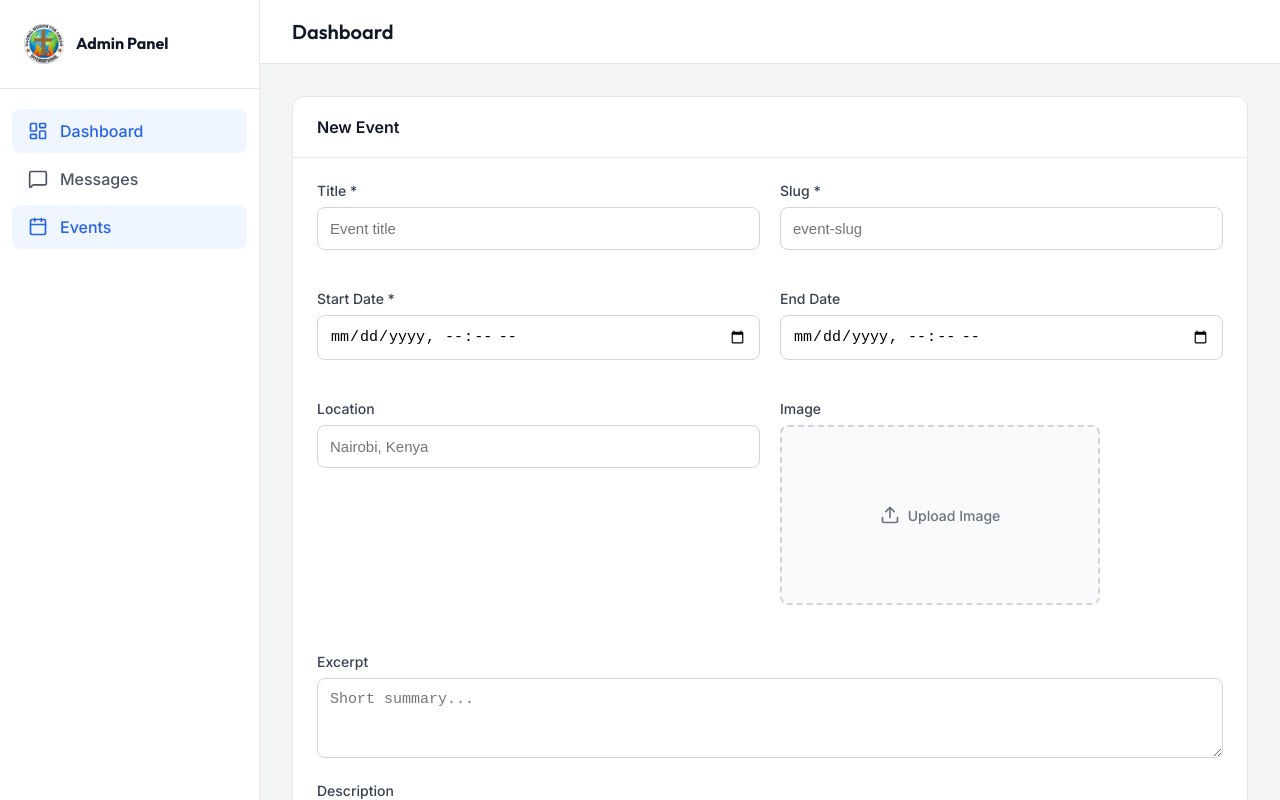
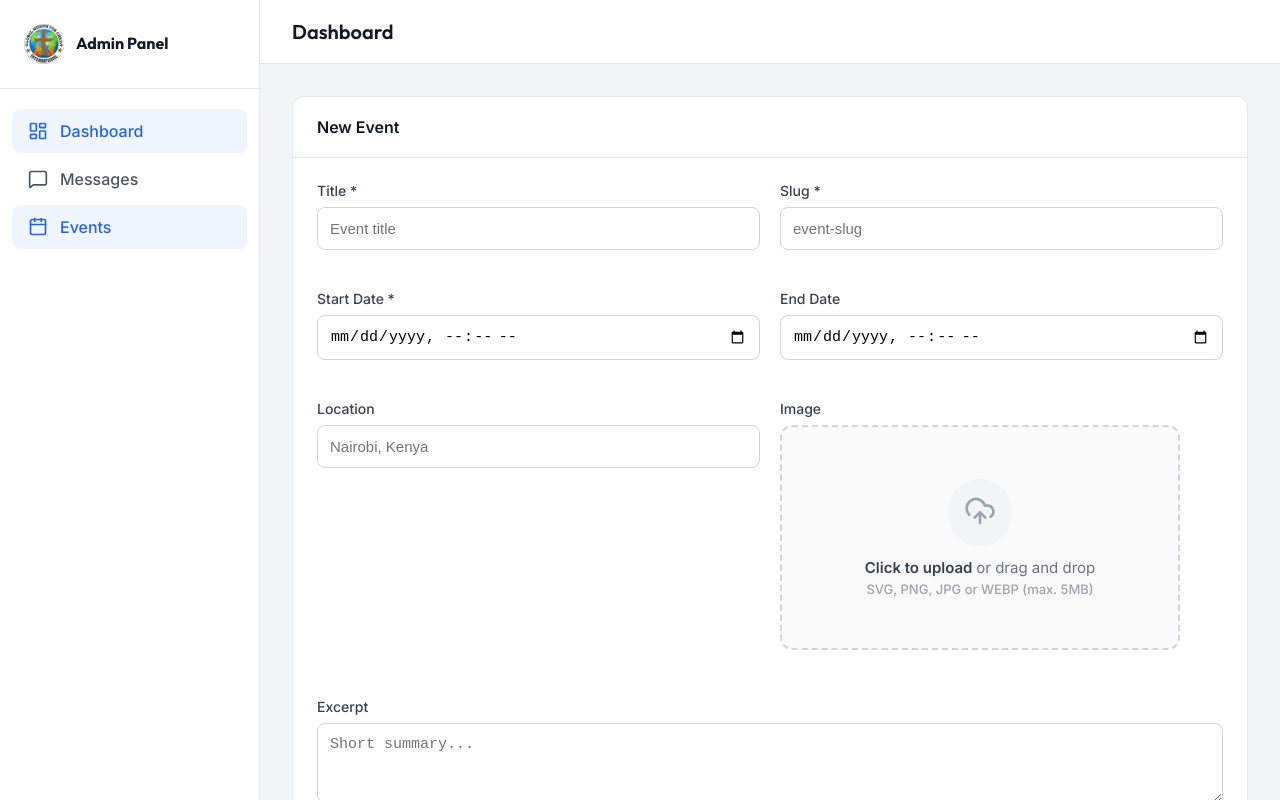
Before and after one commit to globalmission2026/global-mission-fc, a Next.js app: page /admin/events/new in a window 1280 px wide. Shown: the top 800 px of the page. Built offline with nearby package versions, Linux system fonts and the light colour scheme; no server answers.

Commit message:
feat: redesign ImageUpload component for a more polished and authentic UI

```diff
--- a/src/components/admin/ImageUpload.tsx
+++ b/src/components/admin/ImageUpload.tsx
@@ -1,7 +1,7 @@
 "use client";
 
 import { useState, useRef } from "react";
-import { Upload, X, Loader2 } from "lucide-react";
+import { UploadCloud, X, Loader2, Image as ImageIcon } from "lucide-react";
 import Image from "next/image";
 import { uploadToCloudinary } from "@/lib/image-upload";
 
@@ -19,12 +19,11 @@ export default function ImageUpload({
   const [uploading, setUploading] = useState(false);
   const [error, setError] = useState<string | null>(null);
   const [preview, setPreview] = useState<string | null>(currentUrl || null);
+  const [isDragOver, setIsDragOver] = useState(false);
   const inputRef = useRef<HTMLInputElement>(null);
 
-  const handleFile = async (e: React.ChangeEvent<HTMLInputElement>) => {
-    const file = e.target.files?.[0];
+  const processFile = async (file: File | undefined) => {
     if (!file) return;
-
     setError(null);
     setUploading(true);
 
@@ -40,23 +39,62 @@ export default function ImageUpload({
     }
   };
 
+  const handleFile = (e: React.ChangeEvent<HTMLInputElement>) => {
+    processFile(e.target.files?.[0]);
+  };
+
+  const handleDrop = (e: React.DragEvent<HTMLLabelElement>) => {
+    e.preventDefault();
+    setIsDragOver(false);
+    processFile(e.dataTransfer.files?.[0]);
+  };
+
+  const handleDragOver = (e: React.DragEvent<HTMLLabelElement>) => {
+    e.preventDefault();
+    setIsDragOver(true);
+  };
+
+  const handleDragLeave = (e: React.DragEvent<HTMLLabelElement>) => {
+    e.preventDefault();
+    setIsDragOver(false);
+  };
+
   const handleRemove = () => {
     setPreview(null);
     onUpload("");
   };
 
   return (
-    <div>
+    <div style={{ width: "100%", maxWidth: "400px" }}>
       {preview ? (
-        <div style={{ position: "relative", display: "inline-block", width: 320, height: 180 }}>
+        <div
+          style={{
+            position: "relative",
+            width: "100%",
+            aspectRatio: "16/9",
+            borderRadius: "12px",
+            overflow: "hidden",
+            boxShadow: "0 10px 25px rgba(0, 0, 0, 0.1)",
+            border: "1px solid rgba(0,0,0,0.05)",
+            background: "#f9fafb",
+            group: "hover",
+          }}
+        >
           <Image
             src={preview}
-            alt="Preview"
+            alt="Uploaded image"
             fill
             style={{
               objectFit: "cover",
-              borderRadius: 8,
-              border: "1px solid #d1d5db",
+              transition: "transform 0.4s ease",
+            }}
+          />
+          <div
+            style={{
+              position: "absolute",
+              inset: 0,
+              background: "linear-gradient(to top, rgba(0,0,0,0.5), transparent)",
+              opacity: 0.8,
             }}
           />
           <button
@@ -64,49 +102,120 @@ export default function ImageUpload({
             onClick={handleRemove}
             style={{
               position: "absolute",
-              top: 4,
-              right: 4,
-              background: "#ef4444",
-              color: "#fff",
+              top: "12px",
+              right: "12px",
+              background: "rgba(255, 255, 255, 0.9)",
+              backdropFilter: "blur(4px)",
+              color: "#ef4444",
               border: "none",
               borderRadius: "50%",
-              width: 28,
-              height: 28,
+              width: "36px",
+              height: "36px",
               cursor: "pointer",
               display: "flex",
               alignItems: "center",
               justifyContent: "center",
+              boxShadow: "0 4px 12px rgba(0,0,0,0.15)",
+              transition: "all 0.2s ease",
             }}
             title="Remove image"
+            onMouseEnter={(e) => (e.currentTarget.style.transform = "scale(1.1)")}
+            onMouseLeave={(e) => (e.currentTarget.style.transform = "scale(1)")}
           >
-            <X size={16} />
+            <X size={18} strokeWidth={2.5} />
           </button>
+
+          <div
+            style={{
+              position: "absolute",
+              bottom: 12,
+              left: 16,
+              color: "white",
+              display: "flex",
+              alignItems: "center",
+              gap: 6,
+              fontSize: "13px",
+              fontWeight: 500,
+              textShadow: "0 2px 4px rgba(0,0,0,0.3)",
+            }}
+          >
+            <ImageIcon size={14} /> Image Uploaded
+          </div>
         </div>
       ) : (
         <label
+          onDrop={handleDrop}
+          onDragOver={handleDragOver}
+          onDragLeave={handleDragLeave}
           style={{
             display: "flex",
+            flexDirection: "column",
             alignItems: "center",
             justifyContent: "center",
-            gap: 8,
-            width: 320,
-            height: 180,
-            border: "2px dashed #d1d5db",
-            borderRadius: 8,
+            width: "100%",
+            aspectRatio: "16/9",
+            border: `2px dashed ${isDragOver ? "#f59e0b" : "#d1d5db"}`,
+            borderRadius: "12px",
             cursor: uploading ? "not-allowed" : "pointer",
-            background: "#f9fafb",
-            fontSize: 14,
-            color: "#6b7280",
+            background: isDragOver ? "rgba(245, 158, 11, 0.05)" : "#fafafa",
+            transition: "all 0.3s ease",
+            color: isDragOver ? "#d97706" : "#6b7280",
+            overflow: "hidden",
+            position: "relative",
+          }}
+          onMouseEnter={(e) => {
+            if (!uploading && !isDragOver) {
+              e.currentTarget.style.borderColor = "#9ca3af";
+              e.currentTarget.style.background = "#f3f4f6";
+            }
+          }}
+          onMouseLeave={(e) => {
+            if (!uploading && !isDragOver) {
+              e.currentTarget.style.borderColor = "#d1d5db";
+              e.currentTarget.style.background = "#fafafa";
+            }
           }}
         >
           {uploading ? (
-            <>
-              <Loader2 size={20} className="gmfci-spinner" /> Uploading...
-            </>
+            <div
+              style={{ display: "flex", flexDirection: "column", alignItems: "center", gap: 12 }}
+            >
+              <Loader2 size={32} className="gmfci-spinner" style={{ color: "#f59e0b" }} />
+              <span style={{ fontSize: "14px", fontWeight: 500, color: "#4b5563" }}>
+                Uploading to Cloudinary...
+              </span>
+            </div>
           ) : (
-            <>
-              <Upload size={20} /> Upload Image
-            </>
+            <div
+              style={{
+                display: "flex",
+                flexDirection: "column",
+                alignItems: "center",
+                gap: 12,
+                pointerEvents: "none",
+              }}
+            >
+              <div
+                style={{
+                  background: isDragOver ? "rgba(245, 158, 11, 0.1)" : "#f3f4f6",
+                  padding: "16px",
+                  borderRadius: "50%",
+                  color: isDragOver ? "#d97706" : "#9ca3af",
+                  transition: "all 0.3s ease",
+                }}
+              >
+                <UploadCloud size={32} />
+              </div>
+              <div style={{ textAlign: "center" }}>
+                <p style={{ fontSize: "15px", fontWeight: 600, color: "#374151", margin: 0 }}>
+                  Click to upload{" "}
+                  <span style={{ fontWeight: 400, color: "#6b7280" }}>or drag and drop</span>
+                </p>
+                <p style={{ fontSize: "13px", color: "#9ca3af", marginTop: "4px" }}>
+                  SVG, PNG, JPG or WEBP (max. 5MB)
+                </p>
+              </div>
+            </div>
           )}
           <input
             ref={inputRef}
@@ -118,7 +227,25 @@ export default function ImageUpload({
           />
         </label>
       )}
-      {error && <p style={{ color: "#ef4444", fontSize: 13, marginTop: 4 }}>{error}</p>}
+      {error && (
+        <div
+          style={{
+            marginTop: "8px",
+            padding: "10px 14px",
+            background: "#fef2f2",
+            borderLeft: "4px solid #ef4444",
+            borderRadius: "4px",
+            color: "#b91c1c",
+            fontSize: "13px",
+            fontWeight: 500,
+            display: "flex",
+            alignItems: "center",
+            gap: "8px",
+          }}
+        >
+          <X size={14} /> {error}
+        </div>
+      )}
     </div>
   );
 }
```
